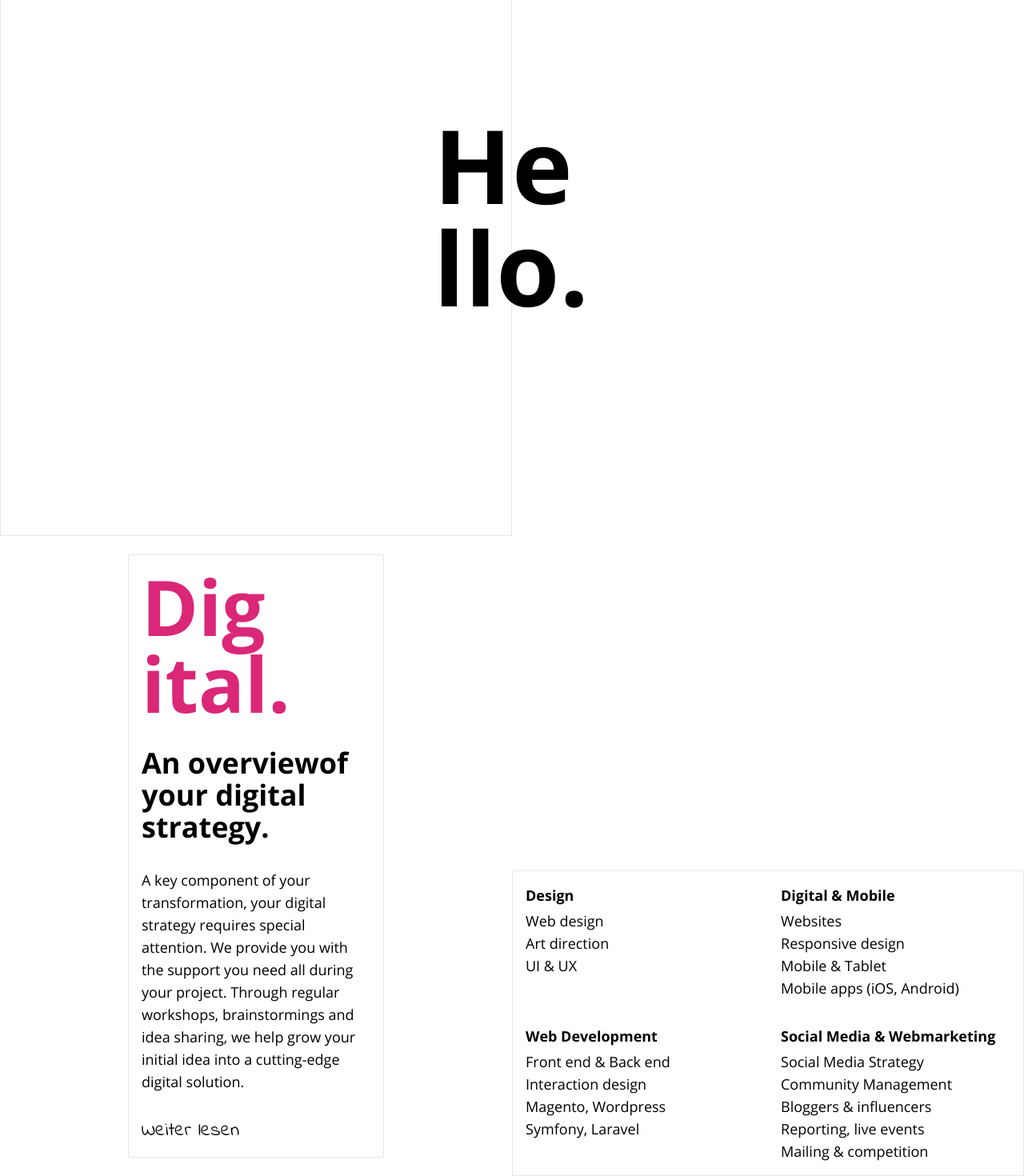
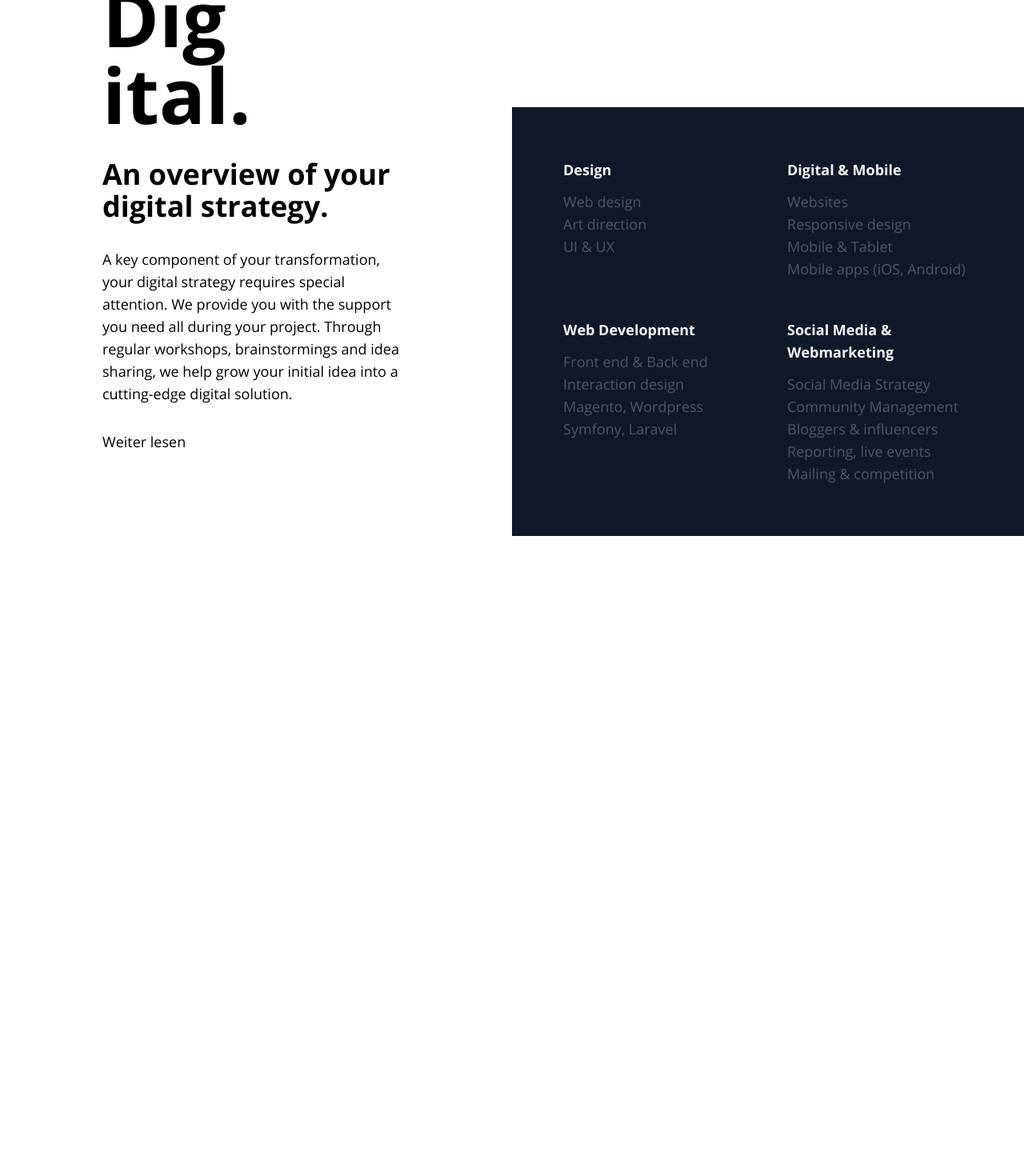
Before and after one commit to cruzentwickler/willcruz, a Next.js app: page / in a window 1280 px wide. Shown: the part 130-1600 px from the top of the page at 80% size. After the commit the page ends 800 px from the top, so only its background shows below. Built offline with nearby package versions, Linux system fonts and the light colour scheme; what @tailwindcss/typography would draw is missing.

Commit message:
Refactoring

```diff
--- a/components/Title.js
+++ b/components/Title.js
@@ -6,7 +6,7 @@ const Title = ({ title }) => {
   const strTwo = string.slice(Math.round(string.length / 2) - 1);
 
   return (
-    <h2 className="font-bold text-8xl text-pink-600">
+    <h2>
       {strOne} <br />
       {strTwo}.
     </h2>
--- a/components/homePage/About/Services.js
+++ b/components/homePage/About.js
@@ -1,8 +1,16 @@
-import React from 'react';
+import Title from '@/components/Title';
 import Link from 'next/link';
-import { motion } from 'framer-motion';
 
-const Services = () => {
+const About = () => {
+  const dataPage = {
+    title: 'Digital',
+    subTitle: 'An overview of your digital strategy.',
+    content:
+      'A key component of your transformation, your digital strategy requires special attention. We provide you with the support you need all during your project. Through regular workshops, brainstormings and idea sharing, we help grow your initial idea into a cutting-edge digital solution.',
+    url: '/'
+  };
+  const { title, subTitle, content, url } = dataPage;
+
   const data = [
     {
       id: '1',
@@ -94,32 +102,36 @@ const Services = () => {
     }
   ];
 
-  const variantOne = {
-    hiden: {},
-    visible: {}
-  };
-
   return (
-    <motion.div
-      className="border grid sm:grid-cols-2"
-      variants={variantOne}
-      initial="hidden"
-      animate="visible"
-    >
+    <section className="grid min-h-screen lg:grid-cols-2">
+      <div className="grid content-center justify-center px-10 py-16">
+        <div className="sm:max-w-sm grid gap-8">
+          <Title title={title} />
+          <p className="sub-title">{subTitle}</p>
+          <p className="">{content}</p>
+          <Link href={url}>
+            <a>Weiter lesen</a>
+          </Link>
+        </div>
+      </div>
+      <div className="lg:grid content-end justify-end">
+        <div className="bg-gray-900 grid gap-12 p-16 sm:grid-cols-2">
           {data.map((item) => (
-        <ul key={item.id} className="p-4 text-lg">
-          <h3 className="font-bold mb-1">{item.title}</h3>
+            <ul key={item.id}>
+              <h3 className="font-bold text-gray-100 mb-3">{item.title}</h3>
               {item.description.map((item) => (
                 <li key={item.name}>
                   <Link href={item.url}>
-                <a>{item.name}</a>
+                    <a className="text-gray-600">{item.name}</a>
                   </Link>
                 </li>
               ))}
             </ul>
           ))}
-    </motion.div>
+        </div>
+      </div>
+    </section>
   );
 };
 
-export default Services;
+export default About;
--- a/components/homePage/About/Content.js
+++ /dev/null
@@ -1,37 +0,0 @@
-import Link from 'next/link';
-import Title from '@/components/Title';
-import { motion } from 'framer-motion';
-
-const Content = () => {
-  const data = {
-    title: 'Digital',
-    subTitle: 'An overviewof your digital strategy.',
-    content:
-      'A key component of your transformation, your digital strategy requires special attention. We provide you with the support you need all during your project. Through regular workshops, brainstormings and idea sharing, we help grow your initial idea into a cutting-edge digital solution.',
-    url: '/'
-  };
-  const { title, subTitle, content, url } = data;
-
-  const variantOne = {
-    hiden: {},
-    visible: {}
-  };
-
-  return (
-    <motion.div
-      className="border lg:max-w-xs grid gap-8 p-4"
-      variants={variantOne}
-      initial="hidden"
-      animate="visible"
-    >
-      <Title title={title} />
-      <p className="text-4xl font-bold max-w-xs">{subTitle}</p>
-      <p className="text-lg max-w-lg">{content}</p>
-      <Link href={url}>
-        <a className="font-handwriting text-2xl">Weiter lesen</a>
-      </Link>
-    </motion.div>
-  );
-};
-
-export default Content;
--- a/components/homePage/About/index.js
+++ /dev/null
@@ -1,17 +0,0 @@
-import Content from '@/components/homePage/About/Content';
-import Services from '@/components/homePage/About/Services';
-
-const About = () => {
-  return (
-    <section className="grid min-h-screen lg:grid-cols-2 ">
-      <div className="content-center grid justify-center">
-        <Content />
-      </div>
-      <div className="content-end grid">
-        <Services />
-      </div>
-    </section>
-  );
-};
-
-export default About;
--- a/pages/index.js
+++ b/pages/index.js
@@ -7,11 +7,7 @@ import TimeLine from '@/components/homePage/TimeLine';
 export default function Home() {
   return (
     <Container>
-      <Banner />
       <About />
-      {/*
-      <Projects />
-      <TimeLine /> */}
     </Container>
   );
 }
--- a/styles/global.css
+++ b/styles/global.css
@@ -27,6 +27,19 @@
 }
 
 html {
-  min-width: 360px;
   scroll-behavior: smooth;
 }
+
+h2 {
+  @apply font-bold text-6xl sm:text-7xl md:text-8xl;
+}
+
+.sub-title {
+  @apply font-bold text-2xl sm:text-3xl md:text-4xl;
+}
+
+h3,
+p,
+a {
+  @apply text-sm sm:text-base md:text-lg;
+}
```
Also changed, not shown: components/homePage/Projects/index.js (renamed from components/homePage/Projects.js). Lines whose indentation alone changed are shown as unchanged.
